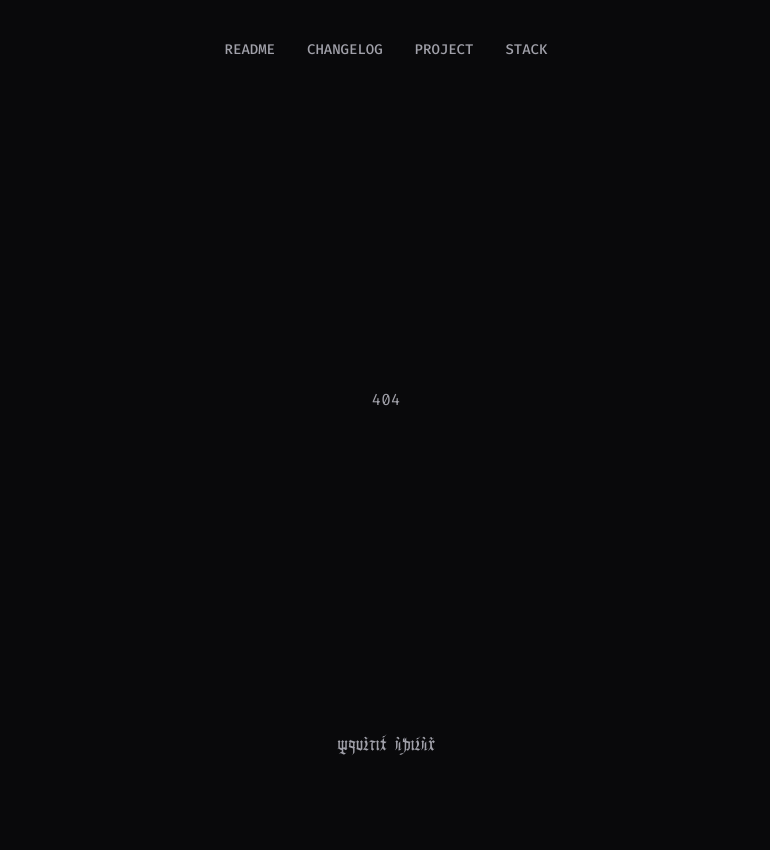
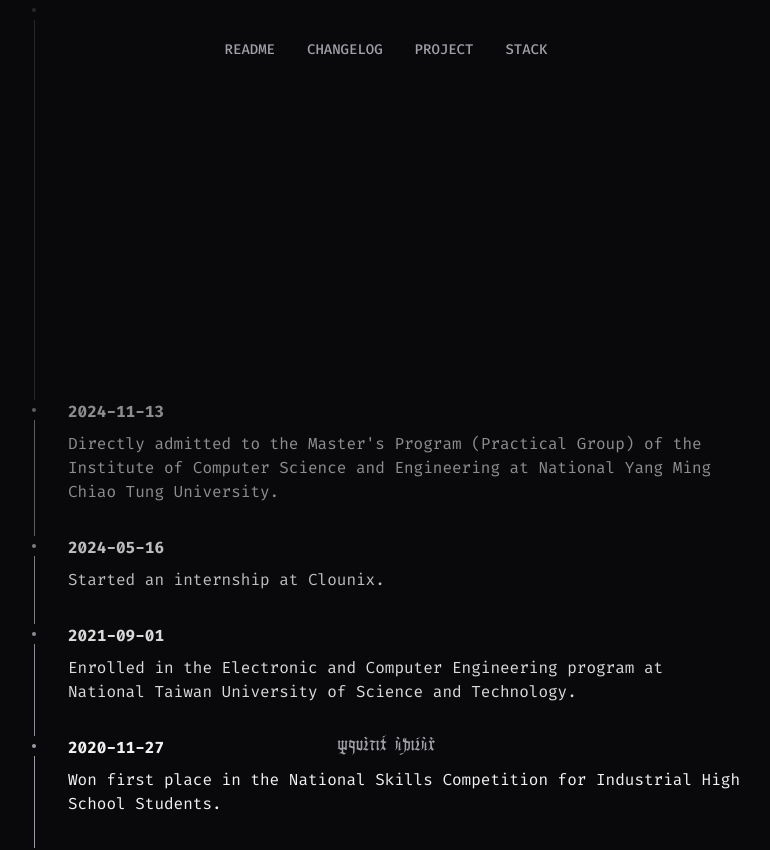
Before and after one commit to zyx1121/zhanyongxiang.com, a Next.js app: page /changelog in a window 1280 px wide. Before the commit this address had no page. Shown: the top 850 px of the page, without its empty margins (254-1024 px from the left). Before the commit the page ends 800 px from the top, so only its background shows below. Built offline with nearby package versions, Linux system fonts and the light colour scheme.

Commit message:
feat: add changelog page with timeline component and scroll fade effect

```diff
--- /dev/null
+++ b/app/changelog/page.tsx
@@ -0,0 +1,70 @@
+// app/changelog/page.tsx
+
+"use client";
+
+import { Timeline, TimelineItem } from "@/components/ui/timeline";
+
+const changelog = [
+  {
+    date: "",
+    content: "",
+  },
+  {
+    date: "2024-11-13",
+    content:
+      "Directly admitted to the Master's Program (Practical Group) of the Institute of Computer Science and Engineering at National Yang Ming Chiao Tung University.",
+  },
+  {
+    date: "2024-05-16",
+    content: "Started an internship at Clounix.",
+  },
+  {
+    date: "2021-09-01",
+    content:
+      "Enrolled in the Electronic and Computer Engineering program at National Taiwan University of Science and Technology.",
+  },
+  {
+    date: "2020-11-27",
+    content:
+      "Won first place in the National Skills Competition for Industrial High School Students.",
+  },
+  {
+    date: "2018-09-01",
+    content:
+      "Enrolled in the Department of Computer at National Yuanlin ChungShih Industrial Vocational High School.",
+  },
+  {
+    date: "2002-11-21",
+    content: "Born in Taiwan.",
+  },
+  {
+    date: "",
+    content: "",
+  },
+];
+
+export default function Changelog() {
+  return (
+    <main className="w-dvw min-h-dvh flex flex-col items-center">
+      <Timeline>
+        {changelog.map((item, index) => (
+          <TimelineItem key={item.date} showLine={true}>
+            <h3 className="font-bold mb-2">{item.date}</h3>
+            <p
+              className={`max-w-2xl break-words ${
+                index === changelog.length - 2
+                  ? "pb-[40dvh]"
+                  : index === 0
+                  ? "pb-[45dvh] pt-[-10rem]"
+                  : ""
+              }
+              `}
+            >
+              {item.content}
+            </p>
+          </TimelineItem>
+        ))}
+      </Timeline>
+    </main>
+  );
+}
--- a/components/header.tsx
+++ b/components/header.tsx
@@ -24,7 +24,7 @@ const links = [
 
 export default function Header() {
   return (
-    <header className="fixed top-8 left-1/2 -translate-x-1/2">
+    <header className="fixed z-10 top-8 left-1/2 -translate-x-1/2">
       <div className="flex items-center gap-8">
         {links.map((link) => (
           <Link key={link.href} href={link.href}>
--- /dev/null
+++ b/components/ui/timeline.tsx
@@ -0,0 +1,56 @@
+import useFadeOnScroll from "@/hook/fade-on-scroll";
+import React, { Children, cloneElement, ReactElement } from "react";
+
+interface TimelineProps extends React.HTMLAttributes<HTMLDivElement> {
+  children: React.ReactNode;
+}
+
+export function Timeline({
+  children,
+  className = "",
+  ...props
+}: TimelineProps) {
+  const items = Children.toArray(children) as ReactElement<TimelineItemProps>[];
+  return (
+    <div className={`relative px-4 ${className}`} {...props}>
+      {items.map((child, index) =>
+        cloneElement(child, {
+          isLast: index === items.length - 1,
+          key: index,
+        })
+      )}
+    </div>
+  );
+}
+
+interface TimelineItemProps extends React.HTMLAttributes<HTMLDivElement> {
+  children: React.ReactNode;
+  isLast?: boolean;
+  showLine?: boolean;
+}
+
+export function TimelineItem({
+  children,
+  className = "",
+  isLast,
+  showLine = false,
+  ...props
+}: TimelineItemProps) {
+  const { ref, opacity } = useFadeOnScroll();
+  return (
+    <div
+      ref={ref}
+      className={`flex items-stretch ${className}`}
+      {...props}
+      style={{ opacity }}
+    >
+      <div className="flex flex-col items-center pt-2">
+        <div className="bg-muted-foreground w-1 h-1 rounded-full" />
+        {(!isLast || showLine) && (
+          <div className="w-px bg-muted-foreground mt-2 flex-1" />
+        )}
+      </div>
+      <div className="pb-8 pl-8">{children}</div>
+    </div>
+  );
+}
--- /dev/null
+++ b/hook/fade-on-scroll.tsx
@@ -0,0 +1,28 @@
+import { useEffect, useRef, useState } from "react";
+
+function useFadeOnScroll() {
+  const ref = useRef<HTMLDivElement>(null);
+  const [opacity, setOpacity] = useState(1);
+
+  useEffect(() => {
+    const handleScroll = () => {
+      if (ref.current) {
+        const rect = ref.current.getBoundingClientRect();
+        const elementHead = rect.top - rect.height / 10;
+        const viewportCenter = window.innerHeight / 2;
+        const distance = Math.abs(viewportCenter - elementHead);
+        const threshold = window.innerHeight / 2;
+        const newOpacity = Math.max(0.2, 1 - distance / threshold);
+        setOpacity(newOpacity);
+      }
+    };
+
+    window.addEventListener("scroll", handleScroll);
+    handleScroll();
+    return () => window.removeEventListener("scroll", handleScroll);
+  }, []);
+
+  return { ref, opacity };
+}
+
+export default useFadeOnScroll;
```
